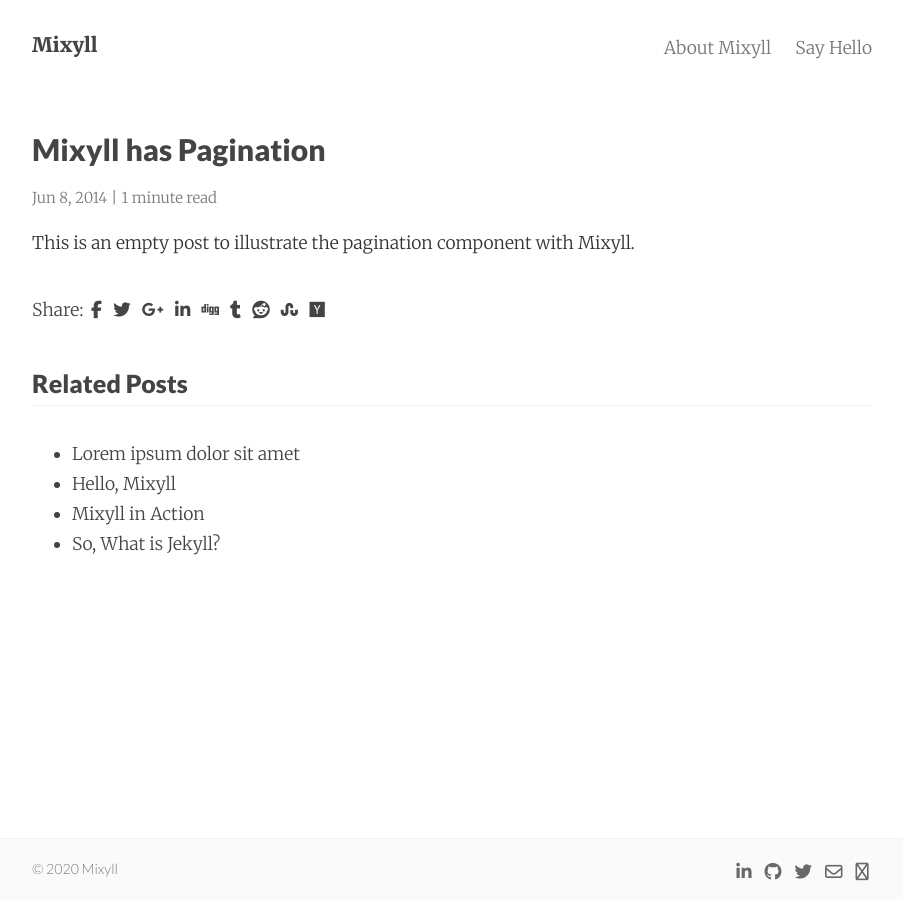
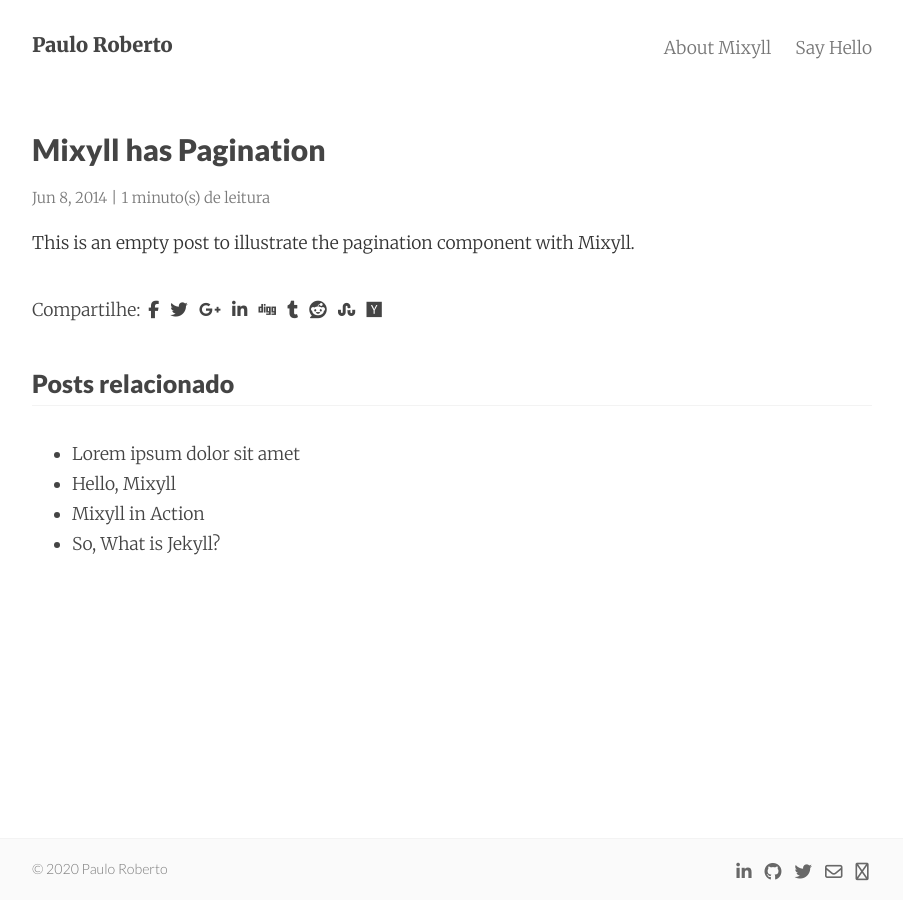
Before and after one commit to saikiransripada/mixyll, a Jekyll site: the page built from _posts/2014-06-08-mixyll-has-pagination.md, in a window 1280 px wide. Shown: the whole page, without its empty margins (188-1091 px from the left). Built offline with Jekyll 4.4.1, drawn with Linux system fonts in a browser that asks for light colours; nearby versions of some CDN libraries; part of the change alters nothing that is shown.

Commit message:
Fix _config.yml.

```diff
--- a/_config.yml
+++ b/_config.yml
@@ -1,10 +1,10 @@
 # Site settings
-title:       Mixyll
-email:       hello@saikiransripada.com
-author:      Sai Kiran Sripada
-description: "Lorem Ipsum is simply dummy text of the printing and typesetting industry. Lorem Ipsum has been the industry's standard dummy text ever since the 1500s, when an unknown printer took a galley of type and scrambled it to make a type specimen book."
+title:       Paulo Roberto
+email:       paulo.pinda@gmail.com
+author:      Paulo Roberto Silva
+description: "Blog sobre desenvolvimento de software e outros assuntos."
 baseurl:     ""
-url:         "https://mixyll.saikiransripada.com"
+url:         "https://opaulo.dev"
 date_format: "%b %-d, %Y"
 header_pages:
  - about.md
@@ -25,9 +25,9 @@ post_preview_image: false
 disqus_shortname:
 
 # Social icons
-github_username: saikiransripada
-twitter_username: wp_user
-linkedin_username: saikiransripada
+github_username: 0p4ul0
+twitter_username: 0p4ul0
+linkedin_username: 0p4ul0
 
 # Post sharing icons
 show_sharing_icons: true
@@ -44,27 +44,27 @@ share_hackernews: true
 
 text:
   pagination:
-    newer: 'Newer'
-    older: 'Older'
+    newer: 'Novo'
+    older: 'Antigo'
   share_buttons:
-    text:         'Share:'
-    facebook:     'Share on Facebook'
-    twitter:      'Share on Twitter'
-    googleplus:   'Share on Google+'
-    linkedin:     'Share on LinkedIn'
-    digg:         'Share on Digg'
-    tumblr:       'Share on Tumblr'
-    reddit:       'Share on Reddit'
-    stumbleupon:  'Share on StumbleUpon'
-    hackernews:   'Share on Hacker News'
+    text:         'Compartilhe:'
+    facebook:     'Compartilhe no Facebook'
+    twitter:      'Compartilhe no Twitter'
+    googleplus:   'Compartilhe no Google+'
+    linkedin:     'Compartilhe no LinkedIn'
+    digg:         'Compartilhe no Digg'
+    tumblr:       'Compartilhe no Tumblr'
+    reddit:       'Compartilhe no Reddit'
+    stumbleupon:  'Compartilhe no StumbleUpon'
+    hackernews:   'Compartilhe no Hacker News'
   post:
-    updated:        'Updated'
-    minute_read:    'minute read'
-    related_posts:  'Related Posts'
-    post_footer:    'Lorem ipsum'
+    updated:        'Atualizado'
+    minute_read:    'minuto(s) de leitura'
+    related_posts:  'Posts relacionado'
+    post_footer:    ''
   index:
-    coming_soon: 'Coming soon...'
-  og_locale: 'en_US'
+    coming_soon: 'Em breve'
+  og_locale: 'pt_BR'
 
 # Build settings
 markdown:     kramdown
```
